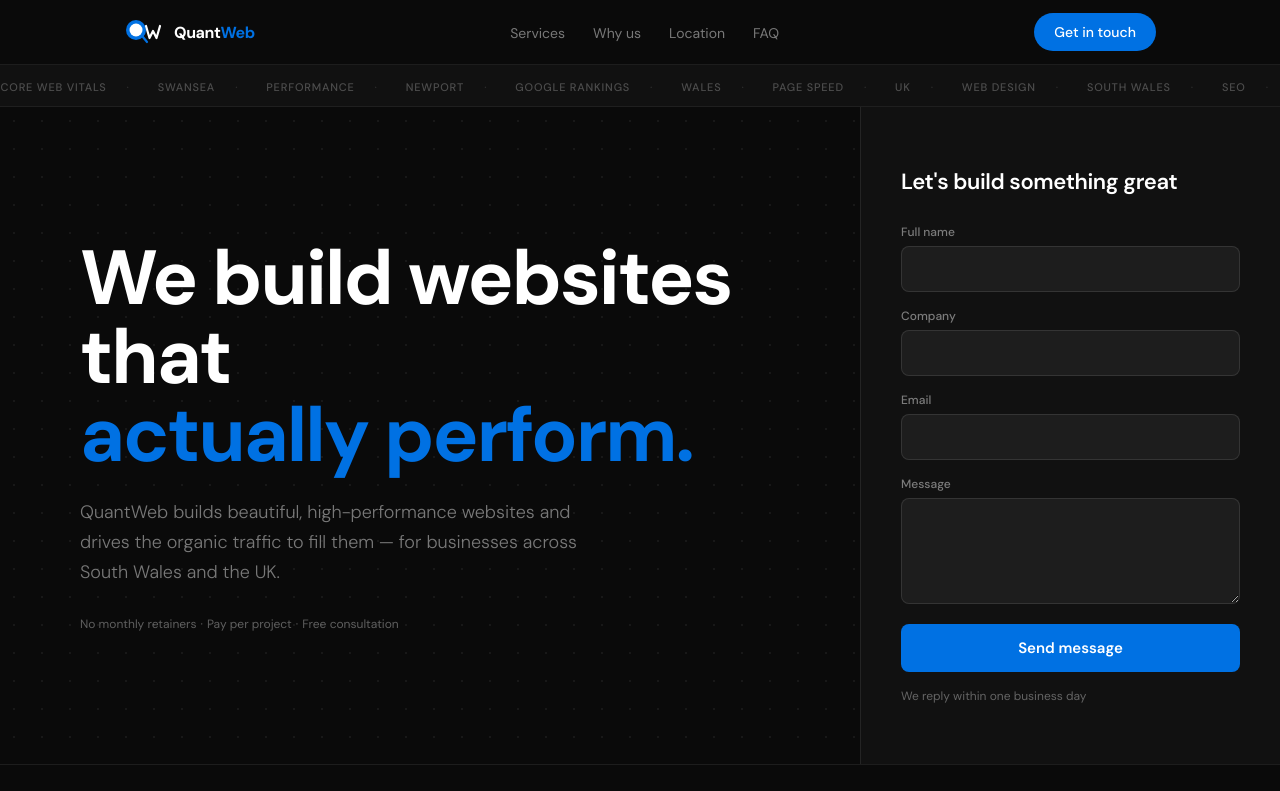
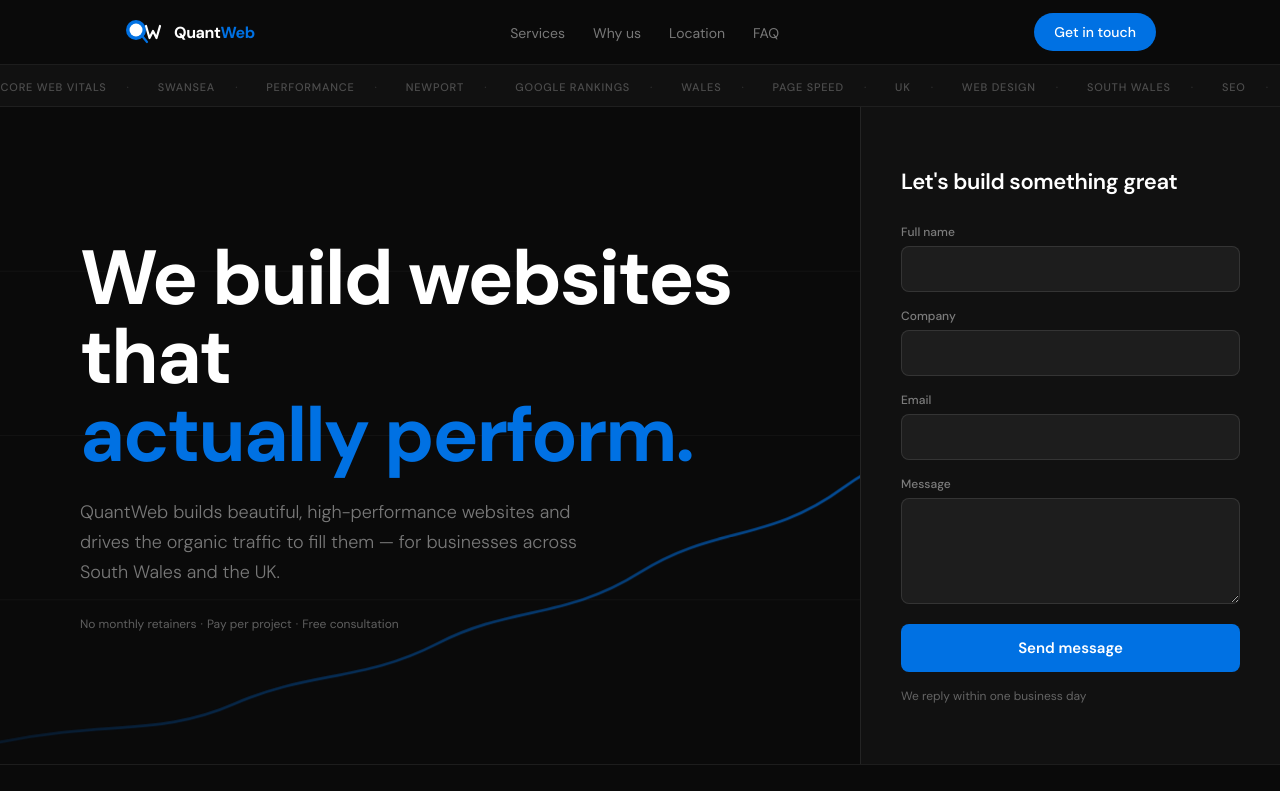
Before and after one commit to quantmaxamilist/quantweb, a Next.js app: page / in a window 1280 px wide. Shown: the top 791 px of the page. Built offline with nearby package versions, Linux system fonts and the light colour scheme.

Commit message:
transparent hero left background

```diff
--- a/src/components/Hero.module.css
+++ b/src/components/Hero.module.css
@@ -15,9 +15,6 @@
 
 .left {
   padding: 80px 48px 80px 80px;
-  background-color: #0a0a0a;
-  background-image: radial-gradient(rgba(255, 255, 255, 0.06) 1px, transparent 1px);
-  background-size: 28px 28px;
   display: flex;
   flex-direction: column;
   justify-content: center;
```
